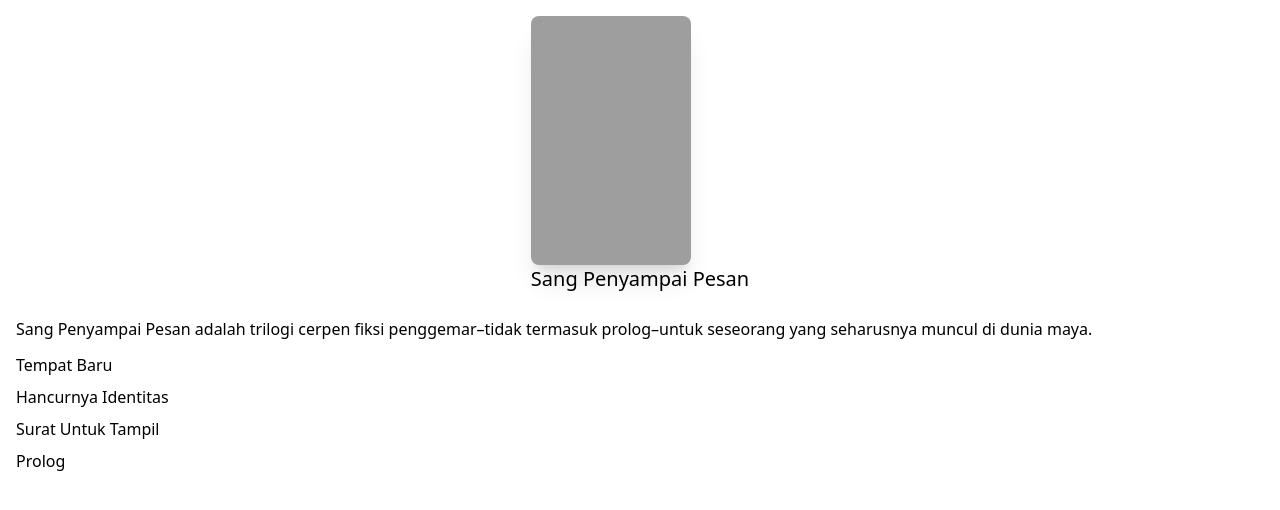
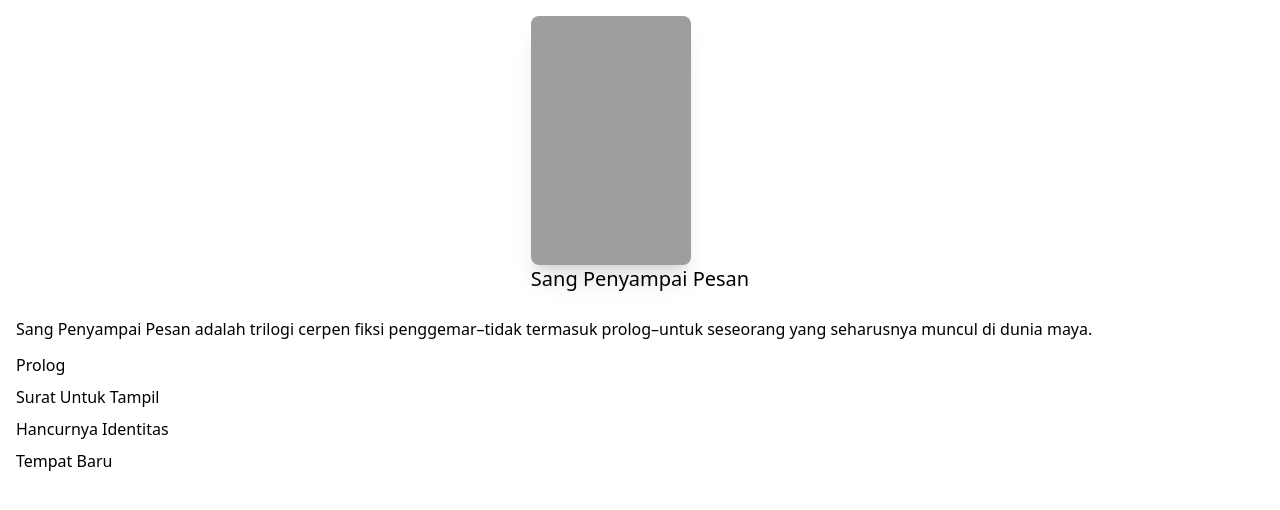
Before and after one commit to mnafisalmukhdi1/story, a Jekyll site: the page built from sang-penyampai-pesan/index.md, in a window 1280 px wide. Shown: the top 510 px of the page. Built offline with Jekyll 4.4.1, drawn with Linux system fonts in a browser that asks for light colours; nearby versions of some CDN libraries.

Commit message:
Update story.html

```diff
--- a/_layouts/story.html
+++ b/_layouts/story.html
@@ -13,7 +13,8 @@
 	{{page.desc}}
 	</section>
 	<section class="px-4">
-	{% for post in site.posts | reverse %}
+	{% assign sorted_posts = site.posts | sort: 'date' %}
+    	{% for post in sorted_posts %}
 	<ul class="list-none bg-striped">
   	{% if post.url != '/' and post.url != 'index.md' %}
     	<li class="py-1"><a href="{{ post.url }}">{{ post.title }}</a></li>
```
